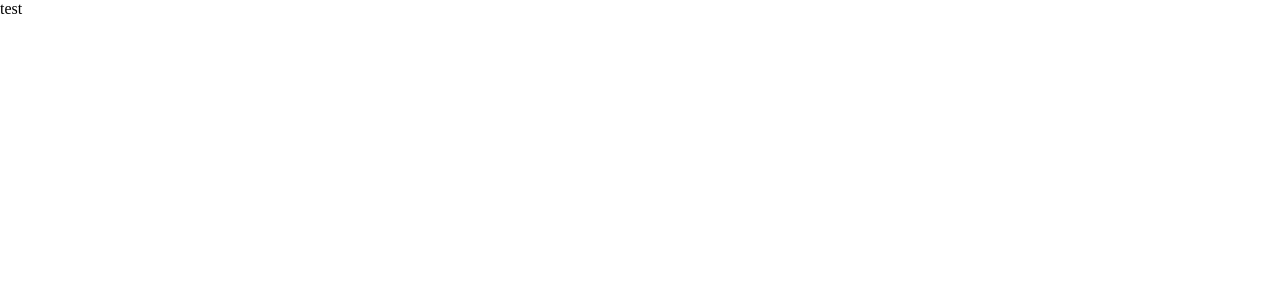
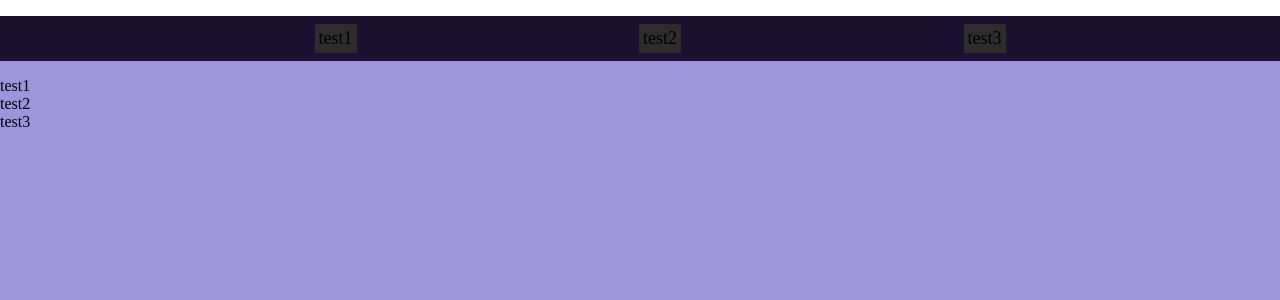
Before and after one commit to P0t1on/FlatPlayer, a SvelteKit app: page / in a window 1280 px wide. Shown: the top 300 px of the page. Built offline with nearby package versions, Linux system fonts and the light colour scheme.

Commit message:
메뉴 자동생성 구현중

```diff
--- a/src/routes/+page.svelte
+++ b/src/routes/+page.svelte
@@ -1,18 +1,87 @@
 <script lang="ts">
   import { onMount } from "svelte";
-  import type { PageData } from "./$types";
+  // import type { PageData } from "./$types";
 
-  export let data: PageData;
+  // export let data: PageData;
+
+  // ref
+  let li_menu: HTMLUListElement, div_doc: HTMLDivElement;
+
+  // menu 구현
+  const menuList: [HTMLLIElement, HTMLDivElement][] = [],
+    onMenuClick = (id: string) => (e: MouseEvent) => {
+      for(const [li, div] of menuList) {
+        if(div.id === id) {
+          li.classList.add('selected');
+          div.classList.remove('hide');
+        } else {
+          li.classList.remove('selected');
+          div.classList.add('hide');
+        }
+      }
+
+      console.log(id)
+    };
 
   onMount(() => {
-    console.log(data)
     // open("./game", "_self")
+    for (const doc of div_doc.children) {
+      const menu = document.createElement("li")
+      li_menu.appendChild(menu);
+
+      menu.innerHTML = doc.id;
+      menu.onclick = onMenuClick(doc.id);
+
+      menuList.push([menu, doc as HTMLDivElement]);
+    }
+
+    menuList[0]?.[0].click();
   });
 </script>
 
 <svelte:head />
 
-<section>test</section>
+<section>
+  <header>
+    <ul id="menu" bind:this={li_menu}>
+    </ul>
+  </header>
+  <div id="document" bind:this={div_doc}>
+    <div id="test1">test1</div>
+    <div id="test2">test2</div>
+    <div id="test3">test3</div>
+  </div>
+</section>
 
 <style lang="scss">
+  section {
+    height: 100%;
+    background-color: #9c95dc;
+
+    header {
+      background-color: #191331;
+
+      ul#menu {
+        display: flex;
+        justify-content: space-evenly;
+
+        list-style: none;
+
+        :global(li) {
+          margin: 8px;
+          padding: 4px;
+
+          background-color: #2d2d2d;
+          font-size: large;
+          user-select: none;
+          cursor: pointer;
+
+          &.selected {
+            background-color: #13062b;
+            cursor: default;
+          }
+        }
+      }
+    }
+  }
 </style>
```
